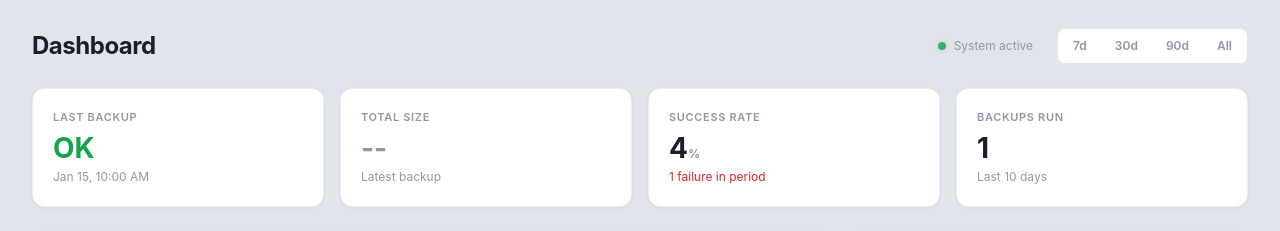
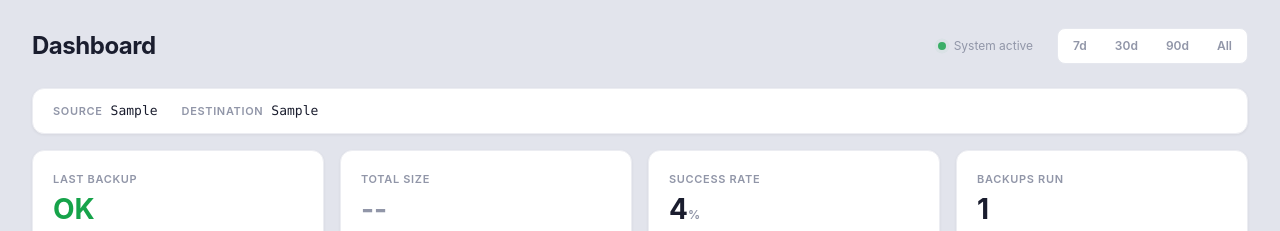
Before and after one commit to wickedhardflip/replexon, a FastAPI app: template app/templates/pages/dashboard.html in a window 1280 px wide. Shown: the part 56-287 px from the top of the page. Run offline with FastAPI, Linux system fonts and the light colour scheme; the template is opened without the code that fills it: most values are stand-ins (such as "Sample title", 1, 10 or a date in 2020).

Commit message:
Add backup scripts, installer, backup path display, and comprehensive README
- Add backup script templates (scripts/) for daily rsync mirror, weekly
  snapshots, snapshot cleanup, and monthly config self-backup
- Add install.sh with default and interactive modes for Ubuntu/Debian
- Add backup destination and Plex data path display on dashboard info bar
  and editable fields on settings page (stored in DB via app_settings)
- Add screenshots to docs/ for README
- Rewrite README with full documentation: requirements, how it works,
  security details, Semgrep scan results, disclaimer, and screenshots
- Update .env.example and config.py with BACKUP_DESTINATION and
  PLEX_DATA_PATH settings
- Add scripts/rsync.secret to .gitignore

```diff
--- a/app/config.py
+++ b/app/config.py
@@ -27,6 +27,8 @@ class Settings(BaseSettings):
     # Backup paths (server-side)
     backup_log_path: str = "/var/log/plex-backup.log"
     backup_script_path: str = "/usr/local/bin/backup-plex.sh"
+    backup_destination: str = ""
+    plex_data_path: str = ""
 
     # Cron management
     cron_edit_enabled: bool = False
--- a/app/static/css/style.css
+++ b/app/static/css/style.css
@@ -201,6 +201,47 @@ a:hover { color: var(--accent-purple-hover); }
 .time-filter-btn.active {
     background: var(--text-primary);
     color: white;
+}
+
+/* ========== Info Bar ========== */
+.info-bar {
+    display: flex;
+    gap: 1.5rem;
+    background: var(--bg-card);
+    border: 1px solid var(--border-light);
+    border-radius: var(--radius);
+    padding: 0.75rem 1.25rem;
+    margin-bottom: 1rem;
+    box-shadow: var(--shadow-sm);
+}
+
+.info-bar-item {
+    display: flex;
+    align-items: center;
+    gap: 0.5rem;
+    min-width: 0;
+}
+
+.info-bar-label {
+    font-size: 0.6875rem;
+    font-weight: 600;
+    color: var(--text-muted);
+    text-transform: uppercase;
+    letter-spacing: 0.06em;
+    white-space: nowrap;
+}
+
+.info-bar-value {
+    font-size: 0.8125rem;
+    color: var(--text-primary);
+    font-family: 'Cascadia Code', 'Fira Code', 'Consolas', monospace;
+    overflow: hidden;
+    text-overflow: ellipsis;
+    white-space: nowrap;
+}
+
+@media (max-width: 768px) {
+    .info-bar { flex-direction: column; gap: 0.5rem; }
 }
 
 /* ========== Stat Cards ========== */
--- a/app/templates/pages/dashboard.html
+++ b/app/templates/pages/dashboard.html
@@ -20,6 +20,23 @@
         </div>
     </div>
 </div>
+
+{% if backup_destination or plex_data_path %}
+<div class="info-bar">
+    {% if plex_data_path %}
+    <div class="info-bar-item">
+        <span class="info-bar-label">Source</span>
+        <span class="info-bar-value">{{ plex_data_path }}</span>
+    </div>
+    {% endif %}
+    {% if backup_destination %}
+    <div class="info-bar-item">
+        <span class="info-bar-label">Destination</span>
+        <span class="info-bar-value">{{ backup_destination }}</span>
+    </div>
+    {% endif %}
+</div>
+{% endif %}
 
 <!-- Stat Cards -->
 <div class="stats-grid">
```
Also changed, not shown: app/routers/dashboard.py (+10 -0 lines), app/routers/settings_router.py (+22 -0 lines), app/templates/pages/settings.html (+20 -0 lines), README.md, scripts/README.md (added), 12 other files.
